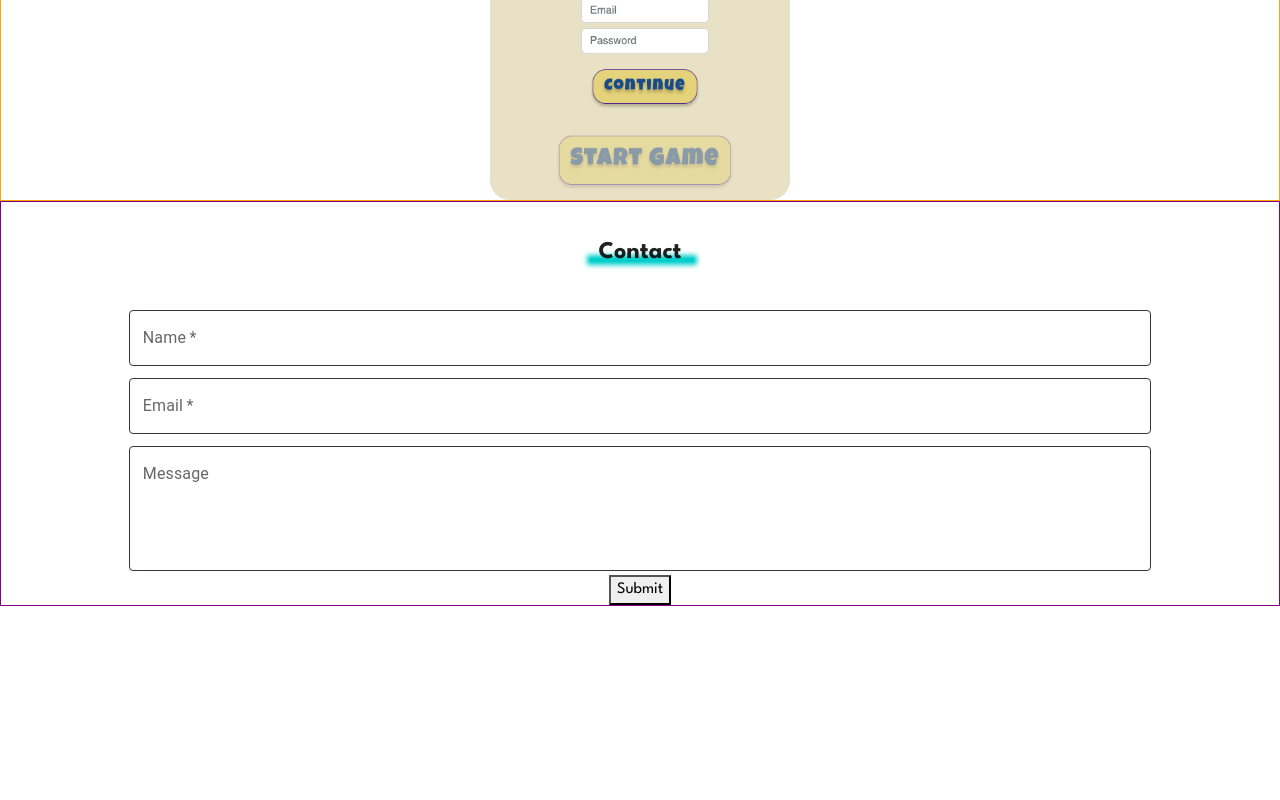
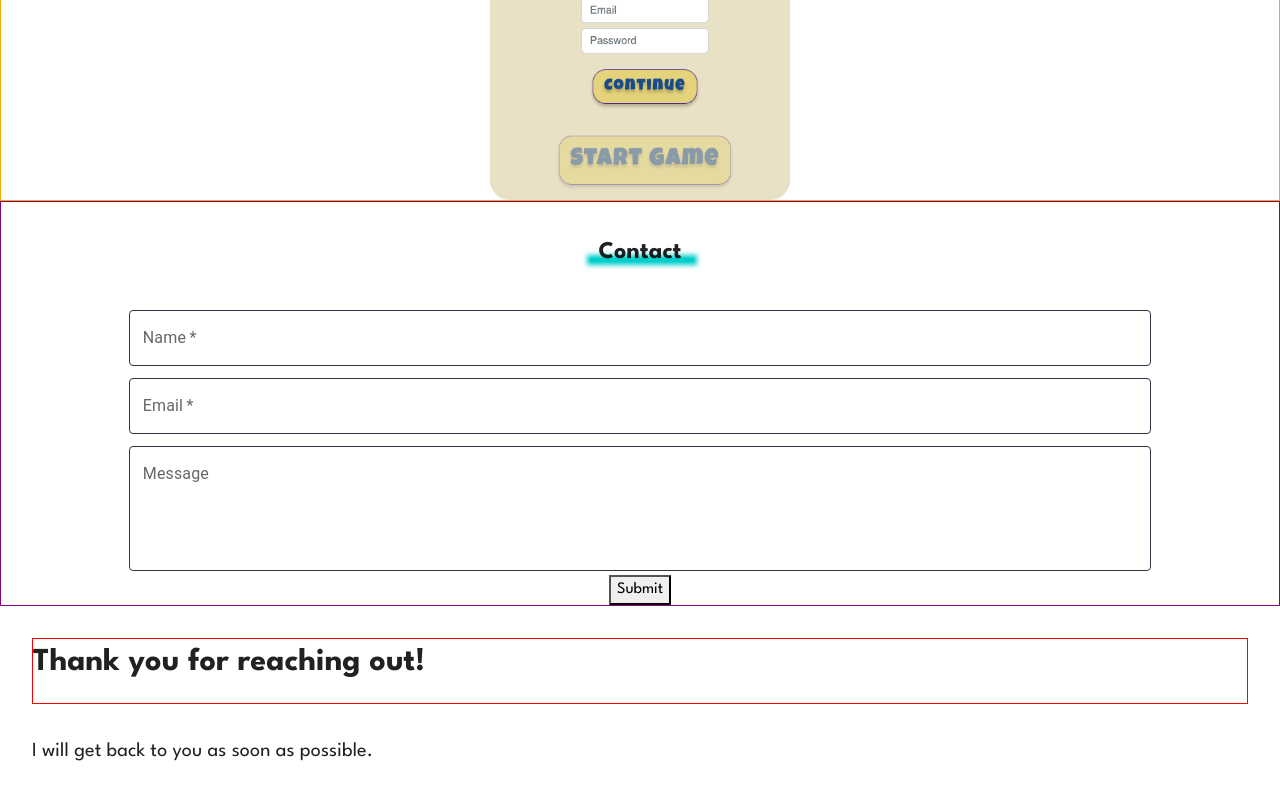
Before and after one commit to agorbacheva-y/agorbacheva-portfolio, a React (Create React App) app: page / in a window 1280 px wide. Shown: the part 1491-2291 px from the top of the page. Before the commit the page ends 2097 px from the top, so only its background shows below. Built offline with nearby package versions, Linux system fonts and the light colour scheme.

Commit message:
FormSent.js

```diff
--- a/src/App.js
+++ b/src/App.js
@@ -4,6 +4,7 @@ import AboutMe from "./components/AboutMe";
 import Skills from "./components/Skills";
 import Projects from "./components/Projects";
 import Contact from "./components/Contact";
+import FormSent from "./components/FormSent";
 
 function App() {
   return (
@@ -14,6 +15,7 @@ function App() {
       <Skills />
       <Projects />
       <Contact />
+      <FormSent />
     </div>
   );
 }
--- /dev/null
+++ b/src/components/FormSent.js
@@ -0,0 +1,15 @@
+const FormSent = () => {
+  return (
+    <>
+      <div className="formsent-title">
+        <p>Thank you for reaching out!</p>
+      </div>
+
+      <div className="formsent-text">
+        <p>I will get back to you as soon as possible.</p>
+      </div>
+    </>
+  );
+};
+
+export default FormSent;
--- a/src/styles/index.scss
+++ b/src/styles/index.scss
@@ -178,3 +178,20 @@
   max-width: 80%;
   margin: auto;
 }
+
+/* FORM SENT */
+.formsent-title {
+  font-weight: 700;
+  font-size: 2rem;
+  text-align: center;
+  margin: 2rem;
+  display: flex;
+  border: 1px solid red;
+}
+
+.formsent-text {
+  font-size: 1.25rem;
+  text-align: center;
+  margin: 2rem;
+  display: flex;
+}
```
